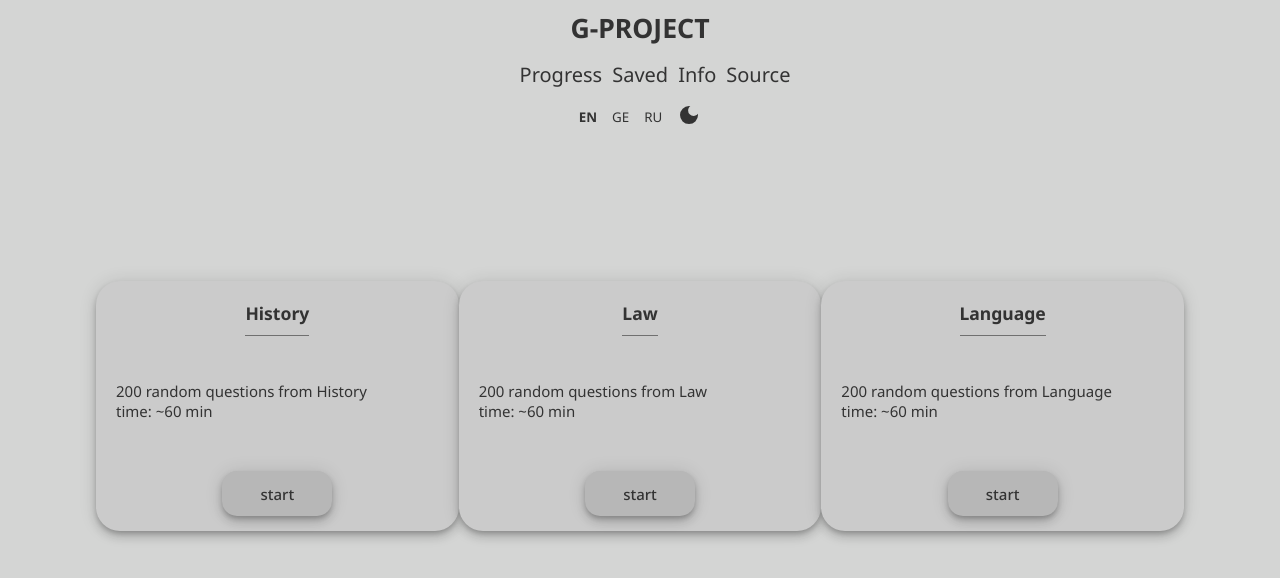
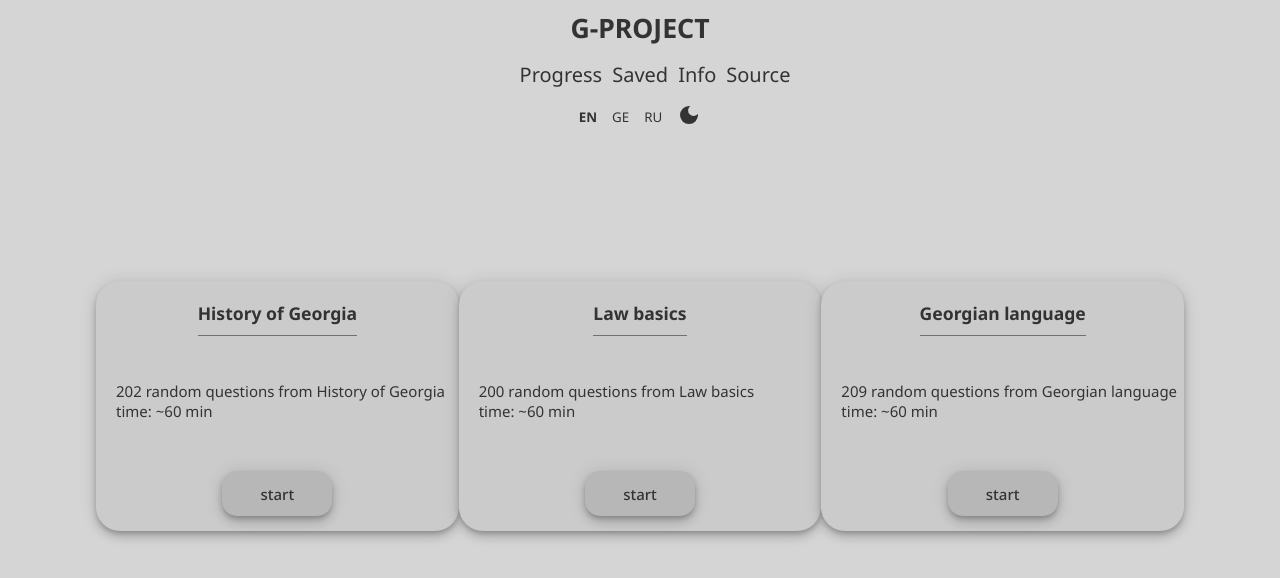
Before and after one commit to Ilya-Zukhbaya/Georgian-Project, a React (Create React App) app: page /memo in a window 1280 px wide. Shown: the top 578 px of the page. Built offline with nearby package versions, Linux system fonts and the light colour scheme.

Commit message:
test realise 1.2(lite version)

```diff
--- a/src/assets/EmptyCard.ts
+++ b/src/assets/EmptyCard.ts
@@ -1,8 +1,8 @@
 export const emptyCardInfo = [
   {
     id: 0,
-    title: 'History',
-    subtitle: 'History',
+    title: 'History of Georgia',
+    subtitle: 'History of Georgia',
     numberOfQ: 20,
     time: 15,
     lng: 'en',
@@ -11,8 +11,8 @@ export const emptyCardInfo = [
   },
   {
     id: 1,
-    title: 'Law',
-    subtitle: 'Law',
+    title: 'Law basics',
+    subtitle: 'Law basics',
     numberOfQ: 20,
     time: 15,
     lng: 'en',
@@ -21,8 +21,8 @@ export const emptyCardInfo = [
   },
   {
     id: 2,
-    title: 'Language',
-    subtitle: 'Language',
+    title: 'Georgian language',
+    subtitle: 'Georgian language',
     numberOfQ: 20,
     time: 15,
     lng: 'en',
@@ -31,9 +31,9 @@ export const emptyCardInfo = [
   },
   {
     id: 3,
-    title: 'History',
-    subtitle: 'History',
-    numberOfQ: 200,
+    title: 'History of Georgia',
+    subtitle: 'History of Georgia',
+    numberOfQ: 202,
     time: 60,
     lng: 'en',
     type: 0,
@@ -41,8 +41,8 @@ export const emptyCardInfo = [
   },
   {
     id: 4,
-    title: 'Law',
-    subtitle: 'Law',
+    title: 'Law basics',
+    subtitle: 'Law basics',
     numberOfQ: 200,
     time: 60,
     lng: 'en',
@@ -51,9 +51,9 @@ export const emptyCardInfo = [
   },
   {
     id: 5,
-    title: 'Language',
-    subtitle: 'Language',
-    numberOfQ: 200,
+    title: 'Georgian language',
+    subtitle: 'Georgian language',
+    numberOfQ: 209,
     time: 60,
     lng: 'en',
     type: 2,
@@ -93,7 +93,7 @@ export const emptyCardInfo = [
     id: 3,
     title: 'ისტორიიდან',
     subtitle: 'ისტორია',
-    numberOfQ: 200,
+    numberOfQ: 202,
     time: 60,
     lng: 'ge',
     type: 0,
@@ -113,7 +113,7 @@ export const emptyCardInfo = [
     id: 5,
     title: 'ქართული ენიდან',
     subtitle: 'ქართული ენა',
-    numberOfQ: 200,
+    numberOfQ: 209,
     time: 60,
     lng: 'ge',
     type: 2,
@@ -121,7 +121,7 @@ export const emptyCardInfo = [
   },
   {
     id: 0,
-    title: 'Истории',
+    title: 'Истории Грузии',
     subtitle: 'История',
     numberOfQ: 20,
     time: 15,
@@ -131,8 +131,8 @@ export const emptyCardInfo = [
   },
   {
     id: 1,
-    title: 'Закону',
-    subtitle: 'Закон',
+    title: 'Праву',
+    subtitle: 'Основы Права',
     numberOfQ: 20,
     time: 15,
     lng: 'ru',
@@ -151,9 +151,9 @@ export const emptyCardInfo = [
   },
   {
     id: 3,
-    title: 'Истории',
+    title: 'Истории Грузии',
     subtitle: 'История',
-    numberOfQ: 200,
+    numberOfQ: 202,
     time: 60,
     lng: 'ru',
     type: 0,
@@ -161,8 +161,8 @@ export const emptyCardInfo = [
   },
   {
     id: 4,
-    title: 'Закону',
-    subtitle: 'Закон',
+    title: 'Праву',
+    subtitle: 'Основы Права',
     numberOfQ: 200,
     time: 60,
     lng: 'ru',
@@ -173,7 +173,7 @@ export const emptyCardInfo = [
     id: 5,
     title: 'Грузинскому языку',
     subtitle: 'Грузинский язык',
-    numberOfQ: 200,
+    numberOfQ: 209,
     time: 60,
     lng: 'ru',
     type: 2,
--- a/src/components/Card/index.tsx
+++ b/src/components/Card/index.tsx
@@ -38,6 +38,13 @@ export const Card: React.FC<itemsT> = ({ id, title, correct, variants, type, aud
 
   const location = useLocation();
   const path = location.pathname.slice(location.pathname.lastIndexOf('/') + 1);
+
+  const testV = [
+    { name: 'ა', id: 0 },
+    { name: 'ბ', id: 1 },
+    { name: 'გ', id: 2 },
+    { name: 'დ', id: 3 },
+  ];
 
   React.useEffect(() => {
     if (location.pathname.includes('/test/st') && step === testItems.length - 1) {
@@ -95,6 +102,9 @@ export const Card: React.FC<itemsT> = ({ id, title, correct, variants, type, aud
       choosenVariant: choosen,
     };
 
+    if (location.pathname.includes('/card') && Number(path) >= 3) {
+      console.log('test');
+    } else {
       if (location.pathname.includes('/test/st')) {
         dispatch(setStep(step + 1));
       }
@@ -106,7 +116,7 @@ export const Card: React.FC<itemsT> = ({ id, title, correct, variants, type, aud
       }
 
       if (correct !== i && location.pathname.includes('test/st')) {
-      dispatch(CardS.setCorrectAns(type[0]));
+        dispatch(CardS.setIncorrectAns(type[0]));
       }
 
       if (correct !== i) {
@@ -117,6 +127,7 @@ export const Card: React.FC<itemsT> = ({ id, title, correct, variants, type, aud
         dispatch(CardS.setDisable(true));
         dispatch(setAnswer(true));
       }
+    }
   };
   const addToFavorities = () => {
     localStorage.setItem('favorities', JSON.stringify(favorite));
@@ -125,6 +136,12 @@ export const Card: React.FC<itemsT> = ({ id, title, correct, variants, type, aud
 
   const onStepClick = (step: number) => {
     dispatch(setStep(step + 1));
+
+    if (step === items.length - 1) {
+      localStorage.setItem('ca', JSON.stringify(0));
+      localStorage.setItem('step', JSON.stringify(0));
+      localStorage.setItem('savedItems', JSON.stringify([]));
+    }
 
     if (!location.pathname.includes('test/st')) {
       if (items[step + 1].answered === true) {
@@ -188,8 +205,29 @@ export const Card: React.FC<itemsT> = ({ id, title, correct, variants, type, aud
             }
             key={i}
             onClick={() => onVariantClick(i, variants[correct], variants[i])}
-            disabled={disable}
-            className={disable ? (correct === i ? 'green button' : 'red button') : 'button'}>
+            disabled={
+              (location.pathname.includes('/card') && Number(path) >= 3) ||
+              location.pathname.includes('/continue')
+                ? false
+                : disable
+            }
+            className={
+              (location.pathname.includes('/card') && Number(path) >= 3) ||
+              location.pathname.includes('/continue')
+                ? correct === i
+                  ? 'green button'
+                  : 'red button'
+                : disable
+                ? correct === i
+                  ? 'green button'
+                  : 'red button'
+                : 'button'
+            }>
+            {testV.map((obj) => {
+              if (obj.id === i) {
+                return <b style={{ marginRight: '10px' }}>{obj.name}</b>;
+              }
+            })}
             <span>{obj}</span>
           </button>
         ))}
--- a/src/components/MemoQuiz.tsx
+++ b/src/components/MemoQuiz.tsx
@@ -21,12 +21,11 @@ export const MemoQuiz: React.FC = () => {
       setItems(
         data
           .filter((obj) => (cardId < 3 ? obj.type[0] === cardId : obj.type[1] === cardId))
-          .sort(() => Math.random() - 0.5)
           .slice(0, cardId < 3 ? 20 : data.length),
       ),
     );
     if (step === items.length && items.length !== 0) {
-      navigate('/result');
+      navigate('/');
     }
     dispatch(setActiveLink(false));
   }, [active]);
--- a/src/index.tsx
+++ b/src/index.tsx
@@ -1,7 +1,6 @@
 import ReactDOM from 'react-dom/client';
 import App from './App';
 import './i18n';
-import React from 'react';
 import { Provider } from 'react-redux';
 import { BrowserRouter } from 'react-router-dom';
 import { store } from './redux/store';
--- a/src/pages/Memo/index.tsx
+++ b/src/pages/Memo/index.tsx
@@ -7,7 +7,7 @@ export const Memo: React.FC = () => {
   return (
     <div className="memo">
       {emptyCardInfo
-        .filter((obj) => obj.lng === i18n.resolvedLanguage && obj.numberOfQ === 200)
+        .filter((obj) => obj.lng === i18n.resolvedLanguage && obj.numberOfQ >= 200)
         .map((obj, i) => (
           <EmptyCard key={i} {...obj} />
         ))}
```
Lines whose indentation alone changed are shown as unchanged.
